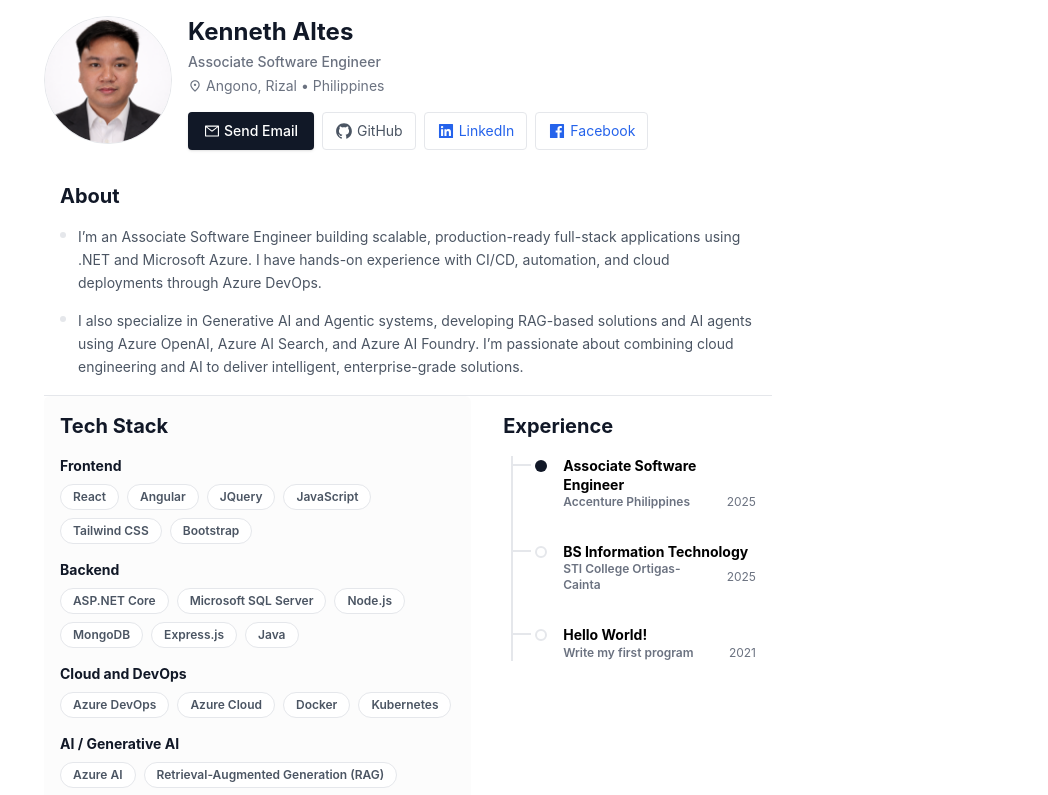
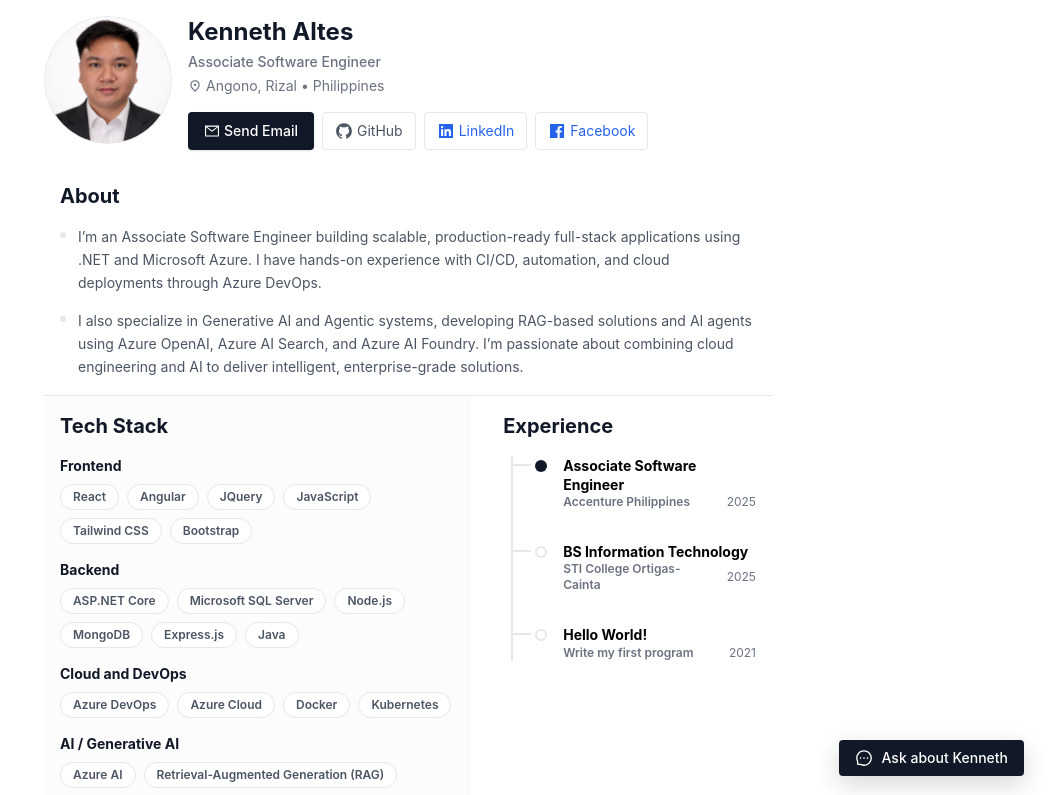
Before and after one commit to Kenn072799/my-portfolio, a React (Vite) app in the folder web-porfolio/my-portfolio/: page / in a window 1280 px wide. Shown: the top 795 px of the page, without its empty margins (232-1280 px from the left). Built offline with nearby package versions, Linux system fonts and the light colour scheme.

Commit message:
Add chatbot component and enhance portfolio layout with new features

```diff
--- a/web-porfolio/my-portfolio/index.html
+++ b/web-porfolio/my-portfolio/index.html
@@ -3,7 +3,13 @@
   <head>
     <meta charset="UTF-8" />
     <meta name="viewport" content="width=device-width, initial-scale=1.0" />
-    <title>Kenneth Altes</title>
+    <link
+      rel="icon"
+      type="image/svg+xml"
+      href="./src/assets/FormalAttire1x1.png"
+    />
+
+    <title>Kenneth Altes | Portfolio</title>
     <link
       rel="stylesheet"
       href="https://fonts.googleapis.com/css2?family=Material+Symbols+Outlined:opsz,wght,FILL,GRAD@20..48,100..700,0..1,-50..200"
--- a/web-porfolio/my-portfolio/src/components/RecentCertification.jsx
+++ b/web-porfolio/my-portfolio/src/components/RecentCertification.jsx
@@ -67,7 +67,7 @@ const RecentCertification = () => {
                    hover:bg-gray-100 transition"
           >
             View All
-            <span className="material-symbols-outlined text-xs">
+            <span className="material-symbols-outlined">
               arrow_forward_ios
             </span>
           </Link>
--- a/web-porfolio/my-portfolio/src/components/RecentProject.jsx
+++ b/web-porfolio/my-portfolio/src/components/RecentProject.jsx
@@ -62,7 +62,7 @@ const RecentProject = () => {
                        hover:bg-gray-100 transition"
           >
             View All
-            <span className="material-symbols-outlined text-xs">
+            <span className="material-symbols-outlined">
               arrow_forward_ios
             </span>
           </Link>
--- /dev/null
+++ b/web-porfolio/my-portfolio/src/components/chatbot/ChatInput.jsx
@@ -0,0 +1,19 @@
+import React from "react";
+
+const ChatInput = () => {
+  return (
+    <div className="border-t p-3 flex items-center gap-2">
+      <input
+        type="text"
+        placeholder="Ask about Kenneth's AI projects..."
+        className="flex-1 border border-border-default rounded-md px-3 py-2 text-sm focus:outline-none focus:ring-1 focus:ring-text-primary"
+      />
+
+      <button className="px-3 py-2 text-sm bg-text-primary text-white rounded-md hover:opacity-90 transition">
+        Send
+      </button>
+    </div>
+  );
+};
+
+export default ChatInput;
--- /dev/null
+++ b/web-porfolio/my-portfolio/src/components/chatbot/Chatbot.jsx
@@ -0,0 +1,92 @@
+import React, { useState } from "react";
+import { AiOutlineMessage, AiOutlineClose } from "react-icons/ai";
+import { vibrate } from "../../utils/vibrate";
+
+// eslint-disable-next-line no-unused-vars
+import { motion, AnimatePresence } from "framer-motion";
+import ProfileAvatar from "./ProfileAvatar";
+import ChatInput from "./ChatInput";
+
+const Chatbot = () => {
+  const [openChat, setOpenChat] = useState(false);
+
+  const clickChat = () => {
+    setOpenChat((prev) => !prev);
+    vibrate(8);
+  };
+
+  return (
+    <>
+      <AnimatePresence>
+        {/* Floating Button */}
+        {!openChat && (
+          <motion.button
+            key="chat-button"
+            initial={{ opacity: 0, y: 20, scale: 0.95 }}
+            animate={{ opacity: 1, y: 0, scale: 1 }}
+            exit={{ opacity: 0, y: 20, scale: 0.95 }}
+            transition={{ duration: 0.25 }}
+            onClick={clickChat}
+            className="
+        fixed bottom-6 right-6 flex items-center gap-2 px-4 py-2
+        rounded-sm shadow-lg bg-text-primary text-white
+        text-sm font-medium hover:shadow-xl hover:-translate-y-0.5
+        active:translate-y-0 transition z-50 cursor-pointer
+        "
+          >
+            <AiOutlineMessage size={18} />
+            <span>Ask about Kenneth</span>
+          </motion.button>
+        )}
+
+        {/* Chat Window */}
+        {openChat && (
+          <motion.div
+            key="chat-window"
+            initial={{ opacity: 0, y: 250, scale: 0.95 }}
+            animate={{ opacity: 1, y: 0, scale: 1 }}
+            exit={{ opacity: 0, x: 120, y: 250, scale: 0.1 }}
+            transition={{ duration: 0.2 }}
+            className="fixed bottom-0 md:bottom-6 right-0 md:right-6 h-svh md:w-104 md:h-128 bg-white shadow-2xl rounded-lg border border-border-default flex flex-col overflow-hidden z-40"
+          >
+            {/* Chat Header */}
+            <div
+              className="bg-bg-card flex items-center border-b border-border-default justify-between text-text-primary px-4 py-3 cursor-pointer hover:bg-black/5"
+              onClick={clickChat}
+            >
+              <div className="flex flex-col leading-tight ">
+                <p className="text-sm font-semibold">Kenneth Assistant</p>
+                <span className="text-xs opacity-80">AI Portfolio Guide</span>
+              </div>
+
+              <AiOutlineClose size={18} />
+            </div>
+
+            {/* Chat Content */}
+            <div className="flex-1 p-4 overflow-y-auto text-sm text-gray-700 space-y-4">
+              {/* Assistant greeting */}
+              <div className="flex items-start gap-3">
+                <div className="w-8 h-8">
+                  <ProfileAvatar />
+                </div>
+
+                <div className="bg-bg-card border border-border-default rounded-lg px-3 py-2 max-w-[80%]">
+                  <p className="font-medium text-text-primary mb-1">Hello 👋</p>
+                  <p className="text-text-secondary">
+                    I can answer questions about Kenneth's experience, projects,
+                    and AI work.
+                  </p>
+                </div>
+              </div>
+            </div>
+
+            {/* Input */}
+            <ChatInput />
+          </motion.div>
+        )}
+      </AnimatePresence>
+    </>
+  );
+};
+
+export default Chatbot;
--- /dev/null
+++ b/web-porfolio/my-portfolio/src/components/chatbot/ProfileAvatar.jsx
@@ -0,0 +1,12 @@
+import React from "react";
+
+const ProfileAvatar = () => {
+  return (
+    <div className="relative w-9 h-9 rounded-full overflow-hidden">
+      {/* Moving Gradient */}
+      <div className="absolute inset-0 animate-gradient bg-size-[200%_200%] bg-linear-to-r from-cyan-400 via-blue-500 to-purple-600" />
+    </div>
+  );
+};
+
+export default ProfileAvatar;
--- a/web-porfolio/my-portfolio/src/index.css
+++ b/web-porfolio/my-portfolio/src/index.css
@@ -70,3 +70,17 @@
 .scrollbar-hide::-webkit-scrollbar {
   display: none;
 }
+
+@keyframes gradientMove {
+  0% {
+    background-position: 0% 50%;
+  }
+
+  100% {
+    background-position: 100% 50%;
+  }
+}
+
+.animate-gradient {
+  animation: gradientMove 3s ease-in-out infinite alternate;
+}
--- a/web-porfolio/my-portfolio/src/layout/MainLayout.jsx
+++ b/web-porfolio/my-portfolio/src/layout/MainLayout.jsx
@@ -3,6 +3,7 @@ import { Outlet } from "react-router-dom";
 import Footer from "../components/Footer";
 // eslint-disable-next-line no-unused-vars
 import { motion } from "framer-motion";
+import Chatbot from "../components/chatbot/Chatbot";
 
 const MainLayout = () => {
   return (
@@ -17,7 +18,9 @@ const MainLayout = () => {
           <Outlet />
         </motion.div>
       </div>
-
+      <div className="right-4 bottom-4 fixed">
+        <Chatbot />
+      </div>
       {/* Footer */}
       <Footer />
     </div>
```
Also changed, not shown: 1 other file (tests, documents, lock files or other folders).
